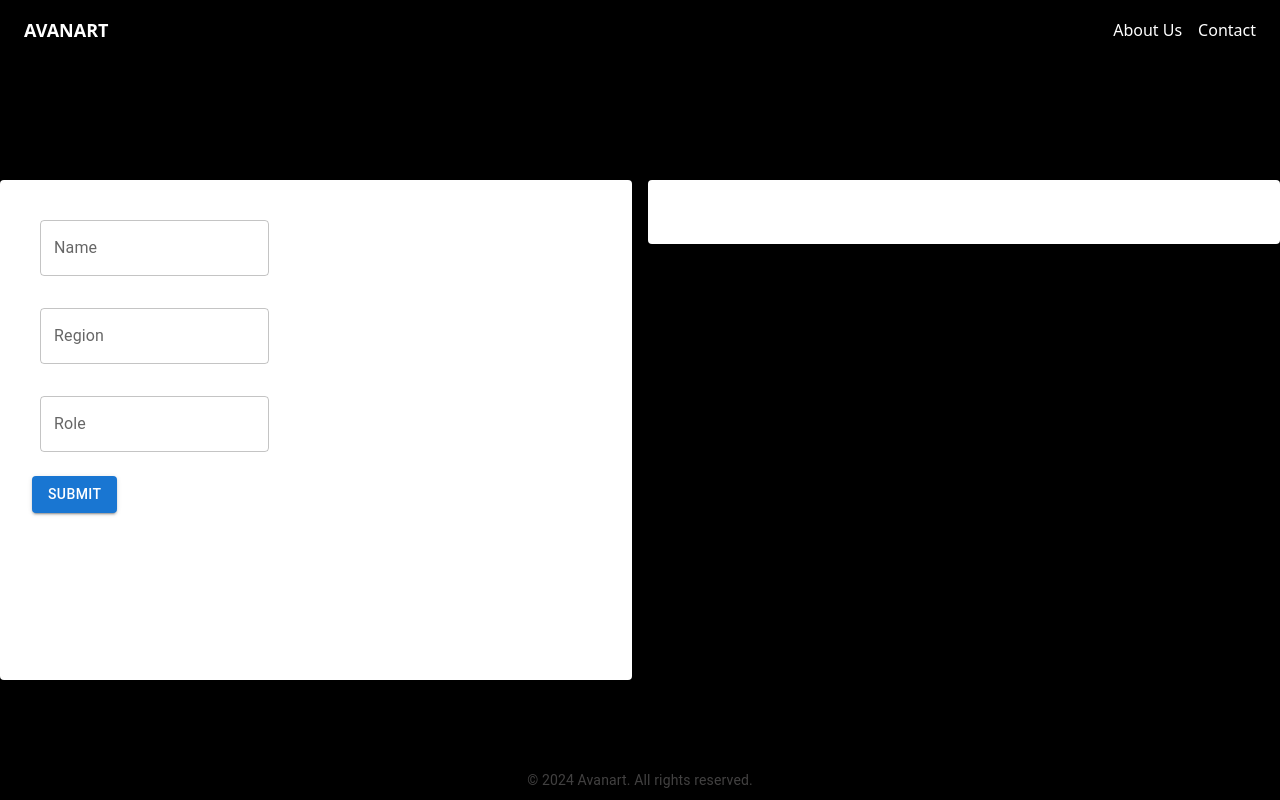
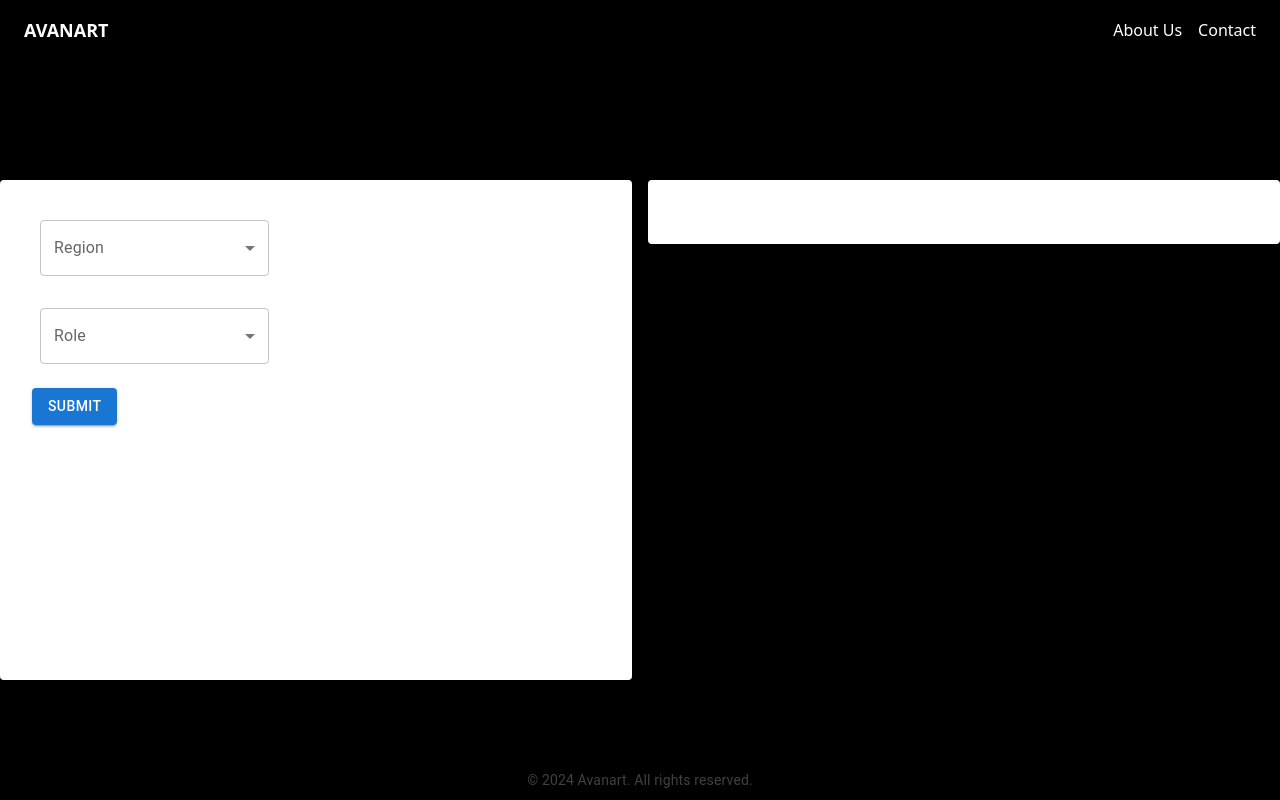
Before and after one commit to Bedi06/Avanart, a React (Create React App) app: page /form in a window 1280 px wide. Built offline with nearby package versions, Linux system fonts and the light colour scheme.

Commit message:
change textFields to select element

```diff
--- a/src/App/components/Form.tsx
+++ b/src/App/components/Form.tsx
@@ -1,5 +1,15 @@
 import React, { useState } from "react";
-import { TextField, Button, Grid, Card } from "@mui/material";
+import {
+  TextField,
+  Button,
+  Grid,
+  Card,
+  Select,
+  MenuItem,
+  InputLabel,
+  FormControl,
+  SelectChangeEvent,
+} from "@mui/material";
 
 interface FormProps {
   onSubmit: (formData: FormData, imageDataUrl: string) => void;
@@ -27,10 +37,13 @@ const Form: React.FC<FormProps> = ({
   });
   const [imageDataUrl, setImageDataUrl] = useState<string | null>(null);
 
-  const handleChange = (e: React.ChangeEvent<HTMLInputElement>) => {
+  const handleChange = (
+    e: React.ChangeEvent<HTMLInputElement> | SelectChangeEvent<string>
+  ) => {
     const { name, value } = e.target;
     setFormData({ ...formData, [name]: value });
   };
+  console.log(formData)
 
   const handleSubmit = (e: React.FormEvent<HTMLFormElement>) => {
     e.preventDefault();
@@ -77,37 +90,38 @@ const Form: React.FC<FormProps> = ({
           >
             <Grid container spacing={2}>
               <Grid item xs={12}>
-                <TextField
-                  sx={{ m: 1, width: "25ch" }}
-                  id="name"
-                  name="name"
-                  label="Name"
-                  variant="outlined"
-                  value={formData.name}
-                  onChange={handleChange}
-                />
+                <FormControl sx={{ m: 1, width: "25ch" }}>
+                  <InputLabel id="region-label">Region</InputLabel>
+                  <Select
+                    labelId="region-label"
+                    id="region"
+                    name="region"
+                    value={formData.region}
+                    onChange={handleChange}
+                    label="Region"
+                  >
+                    <MenuItem value="london">London</MenuItem>
+                    <MenuItem value="birmingham">Birmingham</MenuItem>
+                    <MenuItem value="glasgow">Glasgow</MenuItem>
+                    <MenuItem value="manchester">Manchester</MenuItem>
+                  </Select>
+                </FormControl>
               </Grid>
               <Grid item xs={12}>
-                <TextField
-                  sx={{ m: 1, width: "25ch" }}
-                  id="region"
-                  name="region"
-                  label="Region"
-                  variant="outlined"
-                  value={formData.region}
-                  onChange={handleChange}
-                />
-              </Grid>
-              <Grid item xs={12}>
-                <TextField
-                  sx={{ m: 1, width: "25ch" }}
-                  id="role"
-                  name="role"
-                  label="Role"
-                  variant="outlined"
-                  value={formData.role}
-                  onChange={handleChange}
-                />
+                <FormControl sx={{ m: 1, width: "25ch" }}>
+                  <InputLabel id="role-label">Role</InputLabel>
+                  <Select
+                    labelId="role-label"
+                    id="role"
+                    name="role"
+                    value={formData.role}
+                    onChange={handleChange}
+                    label="Role"
+                  >
+                    <MenuItem value="volunteer">Volunteer</MenuItem>
+                    <MenuItem value="trainee">Trainee</MenuItem>
+                  </Select>
+                </FormControl>
               </Grid>
               <Grid item xs={12}>
                 <Button
```
